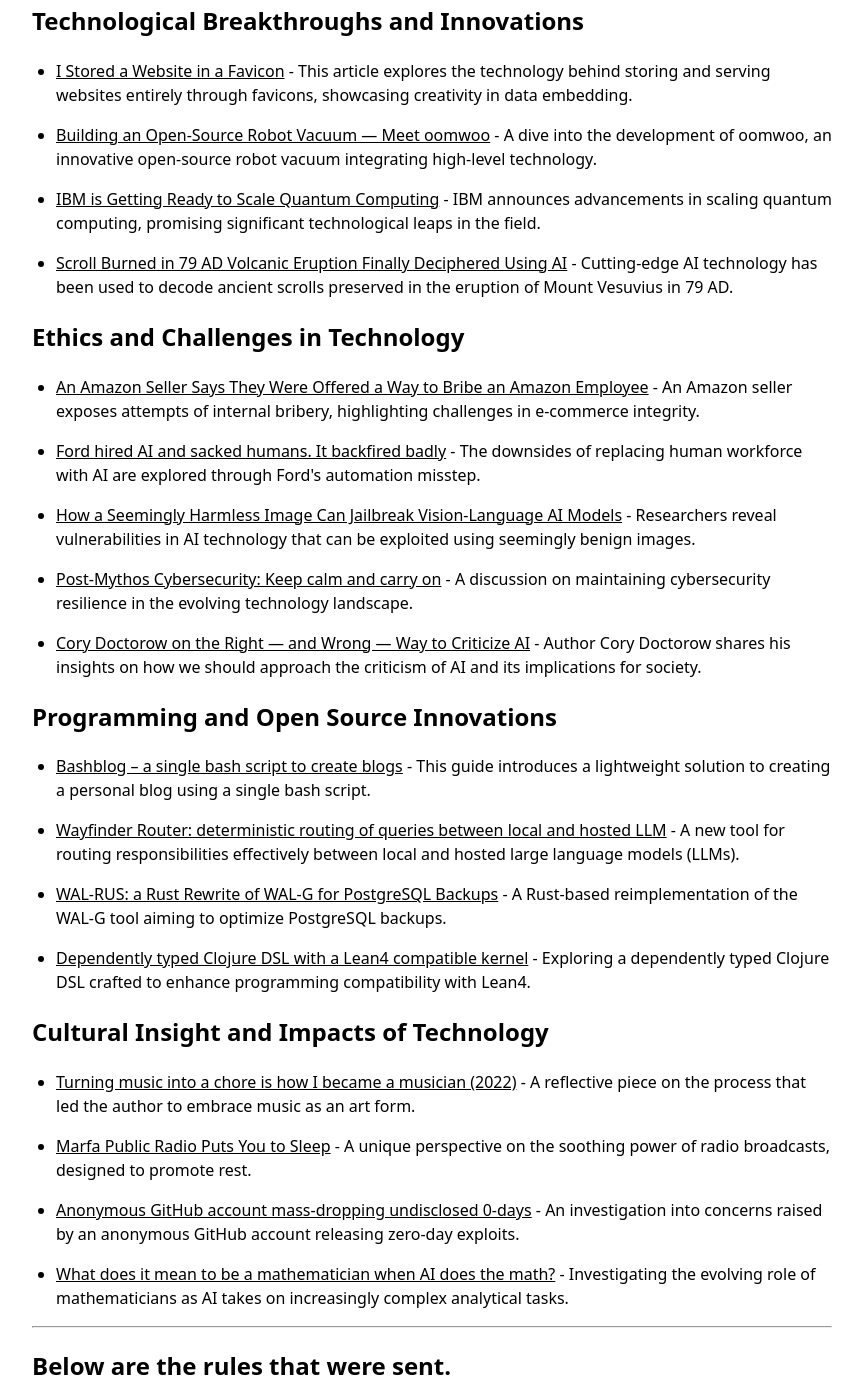
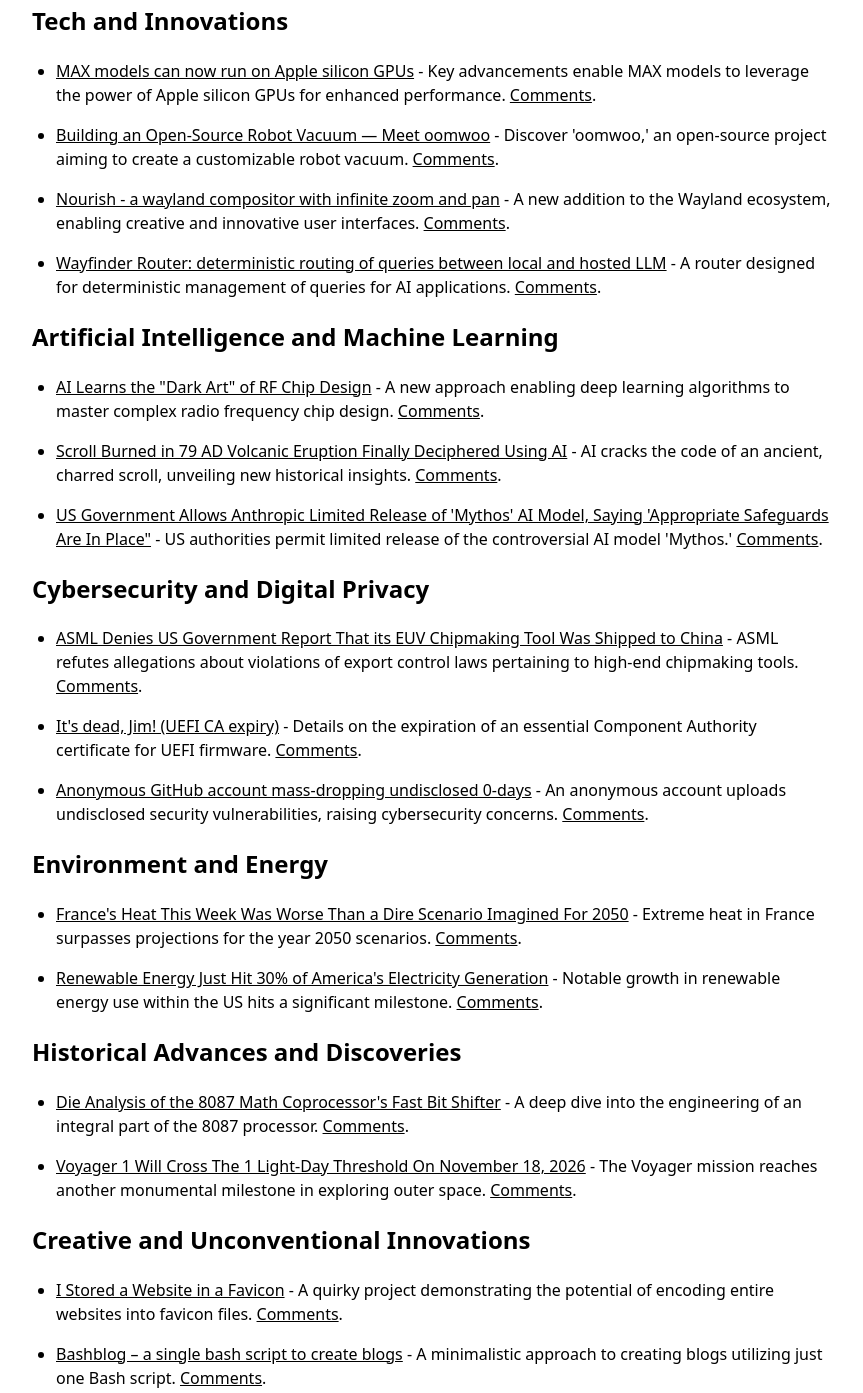
Before and after one commit to kherrick/news-summary, a website with bundled scripts: page index.html in a window 1280 px wide. Shown: the part 88-1481 px from the top of the page, without its empty margins (208-1071 px from the left). Built offline with nearby package versions, Linux system fonts and the light colour scheme.

Commit message:
add latest data: Sun Jun 28 10:42:17 UTC 2026

```diff
--- a/index.html
+++ b/index.html
@@ -85,37 +85,68 @@
   </head>
   <body>
     <h1><a href="https://kherrick.github.io/news-summary/">News Summary</a></h1>
-    <h2>Technological Breakthroughs and Innovations</h2>
+    <h2>Tech and Innovations</h2>
     <ul>
       <li>
         <p>
           <a
-            href="https://soylentnews.org/article.pl?sid=26/06/27/1818212&amp;from=rss"
-            >I Stored a Website in a Favicon</a
+            href="https://lobste.rs/s/4srepl/max_models_can_now_run_on_apple_silicon"
+            >MAX models can now run on Apple silicon GPUs</a
           >
-          - This article explores the technology behind storing and serving
-          websites entirely through favicons, showcasing creativity in data
-          embedding.
+          - Key advancements enable MAX models to leverage the power of Apple
+          silicon GPUs for enhanced performance.
+          <a
+            href="https://forum.modular.com/t/max-models-can-now-run-on-apple-silicon-gpus/3283"
+            >Comments</a
+          >.
         </p>
       </li>
       <li>
         <p>
           <a
-            href="https://makerspet.com/blog/building-an-open-source-robot-vacuum-meet-oomwoo/"
+            href="https://lobste.rs/s/qr1zhy/building_open_source_robot_vacuum_meet"
             >Building an Open-Source Robot Vacuum — Meet oomwoo</a
           >
-          - A dive into the development of oomwoo, an innovative open-source
-          robot vacuum integrating high-level technology.
+          - Discover &#39;oomwoo,&#39; an open-source project aiming to create a
+          customizable robot vacuum.
+          <a
+            href="https://makerspet.com/blog/building-an-open-source-robot-vacuum-meet-oomwoo/"
+            >Comments</a
+          >.
         </p>
       </li>
       <li>
         <p>
-          <a
-            href="https://hardware.slashdot.org/story/26/06/28/032226/ibm-is-getting-ready-to-scale-quantum-computing?utm_source=rss1.0mainlinkanon&amp;utm_medium=feed"
-            >IBM is Getting Ready to Scale Quantum Computing</a
+          <a href="https://lobste.rs/s/cychnm/nourish_wayland_compositor_with"
+            >Nourish - a wayland compositor with infinite zoom and pan</a
           >
-          - IBM announces advancements in scaling quantum computing, promising
-          significant technological leaps in the field.
+          - A new addition to the Wayland ecosystem, enabling creative and
+          innovative user interfaces.
+          <a href="https://github.com/y5-snowies/nourish">Comments</a>.
+        </p>
+      </li>
+      <li>
+        <p>
+          <a href="https://news.ycombinator.com/item?id=48704373"
+            >Wayfinder Router: deterministic routing of queries between local
+            and hosted LLM</a
+          >
+          - A router designed for deterministic management of queries for AI
+          applications.
+          <a href="https://github.com/itsthelore/wayfinder-router">Comments</a>.
+        </p>
+      </li>
+    </ul>
+    <h2>Artificial Intelligence and Machine Learning</h2>
+    <ul>
+      <li>
+        <p>
+          <a href="https://lobste.rs/s/bxhmjt/ai_learns_dark_art_rf_chip_design"
+            >AI Learns the &quot;Dark Art&quot; of RF Chip Design</a
+          >
+          - A new approach enabling deep learning algorithms to master complex
+          radio frequency chip design.
+          <a href="https://spectrum.ieee.org/ai-radio-chip-design">Comments</a>.
         </p>
       </li>
       <li>
@@ -125,144 +156,157 @@
             >Scroll Burned in 79 AD Volcanic Eruption Finally Deciphered Using
             AI</a
           >
-          - Cutting-edge AI technology has been used to decode ancient scrolls
-          preserved in the eruption of Mount Vesuvius in 79 AD.
-        </p>
-      </li>
-    </ul>
-    <h2>Ethics and Challenges in Technology</h2>
-    <ul>
-      <li>
-        <p>
+          - AI cracks the code of an ancient, charred scroll, unveiling new
+          historical insights.
           <a
-            href="https://yro.slashdot.org/story/26/06/28/0459214/an-amazon-seller-says-they-were-offered-a-way-to-bribe-an-amazon-employee?utm_source=rss1.0mainlinkanon&amp;utm_medium=feed"
-            >An Amazon Seller Says They Were Offered a Way to Bribe an Amazon
-            Employee</a
-          >
-          - An Amazon seller exposes attempts of internal bribery, highlighting
-          challenges in e-commerce integrity.
+            href="https://science.slashdot.org/comments.pl?sid=22297302&amp;cid=64931874"
+            >Comments</a
+          >.
         </p>
       </li>
       <li>
         <p>
           <a
-            href="https://www.the-independent.com/tech/ford-ai-automation-human-workers-b3003787.html"
-            >Ford hired AI and sacked humans. It backfired badly</a
+            href="https://news.slashdot.org/story/26/06/27/0159230/us-government-allows-anthropic-limited-release-of-mythos-ai-model-saying-appropriate-safeguards-are-in-place?utm_source=rss1.0mainlinkanon&amp;utm_medium=feed"
+            >US Government Allows Anthropic Limited Release of &#39;Mythos&#39;
+            AI Model, Saying &#39;Appropriate Safeguards Are In Place&quot;</a
           >
-          - The downsides of replacing human workforce with AI are explored
-          through Ford&#39;s automation misstep.
+          - US authorities permit limited release of the controversial AI model
+          &#39;Mythos.&#39;
+          <a
+            href="https://news.slashdot.org/comments.pl?sid=22297253&amp;cid=64931661"
+            >Comments</a
+          >.
+        </p>
+      </li>
+    </ul>
+    <h2>Cybersecurity and Digital Privacy</h2>
+    <ul>
+      <li>
+        <p>
+          <a
+            href="https://soylentnews.org/article.pl?sid=26/06/27/1815209&amp;from=rss"
+            >ASML Denies US Government Report That its EUV Chipmaking Tool Was
+            Shipped to China</a
+          >
+          - ASML refutes allegations about violations of export control laws
+          pertaining to high-end chipmaking tools.
+          <a
+            href="https://soylentnews.org/comments.pl?sid=52386&amp;cid=1298442"
+            >Comments</a
+          >.
+        </p>
+      </li>
+      <li>
+        <p>
+          <a href="https://lobste.rs/s/xz51yj/it_s_dead_jim_uefi_ca_expiry"
+            >It&#39;s dead, Jim! (UEFI CA expiry)</a
+          >
+          - Details on the expiration of an essential Component Authority
+          certificate for UEFI firmware.
+          <a href="https://blog.einval.com/2026/06/27#its_dead_jim">Comments</a
+          >.
+        </p>
+      </li>
+      <li>
+        <p>
+          <a href="https://news.ycombinator.com/item?id=48698617"
+            >Anonymous GitHub account mass-dropping undisclosed 0-days</a
+          >
+          - An anonymous account uploads undisclosed security vulnerabilities,
+          raising cybersecurity concerns.
+          <a href="https://github.com/bikini/exploitarium">Comments</a>.
+        </p>
+      </li>
+    </ul>
+    <h2>Environment and Energy</h2>
+    <ul>
+      <li>
+        <p>
+          <a
+            href="https://news.slashdot.org/story/26/06/27/2146244/frances-heat-this-week-was-worse-than-a-dire-scenario-imagined-for-2050?utm_source=rss1.0mainlinkanon&amp;utm_medium=feed"
+            >France&#39;s Heat This Week Was Worse Than a Dire Scenario Imagined
+            For 2050</a
+          >
+          - Extreme heat in France surpasses projections for the year 2050
+          scenarios.
+          <a
+            href="https://news.slashdot.org/comments.pl?sid=22297922&amp;cid=64931912"
+            >Comments</a
+          >.
         </p>
       </li>
       <li>
         <p>
           <a
-            href="https://slashdot.org/story/26/06/27/2249212/how-a-seemingly-harmless-image-can-jailbreak-vision-language-ai-models?utm_source=rss1.0mainlinkanon&amp;utm_medium=feed"
-            >How a Seemingly Harmless Image Can Jailbreak Vision-Language AI
-            Models</a
+            href="https://hardware.slashdot.org/story/26/06/28/0020230/renewable-energy-just-hit-30-of-americas-electricity-generation?utm_source=rss1.0mainlinkanon&amp;utm_medium=feed"
+            >Renewable Energy Just Hit 30% of America&#39;s Electricity
+            Generation</a
           >
-          - Researchers reveal vulnerabilities in AI technology that can be
-          exploited using seemingly benign images.
+          - Notable growth in renewable energy use within the US hits a
+          significant milestone.
+          <a
+            href="https://hardware.slashdot.org/comments.pl?sid=22297924&amp;cid=64931931"
+            >Comments</a
+          >.
+        </p>
+      </li>
+    </ul>
+    <h2>Historical Advances and Discoveries</h2>
+    <ul>
+      <li>
+        <p>
+          <a
+            href="https://soylentnews.org/article.pl?sid=26/06/25/0341243&amp;from=rss"
+            >Die Analysis of the 8087 Math Coprocessor&#39;s Fast Bit Shifter</a
+          >
+          - A deep dive into the engineering of an integral part of the 8087
+          processor.
+          <a
+            href="https://soylentnews.org/comments.pl?sid=52351&amp;cid=1298084"
+            >Comments</a
+          >.
         </p>
       </li>
       <li>
         <p>
           <a
-            href="https://cephalosec.com/blog/cybersecurity-in-the-post-mythos-era-keep-calm-and-carry-on/"
-            >Post-Mythos Cybersecurity: Keep calm and carry on</a
+            href="https://soylentnews.org/article.pl?sid=26/06/23/0941229&amp;from=rss"
+            >Voyager 1 Will Cross The 1 Light-Day Threshold On November 18,
+            2026</a
           >
-          - A discussion on maintaining cybersecurity resilience in the evolving
-          technology landscape.
+          - The Voyager mission reaches another monumental milestone in
+          exploring outer space.
+          <a
+            href="https://soylentnews.org/comments.pl?sid=52341&amp;cid=1298018"
+            >Comments</a
+          >.
+        </p>
+      </li>
+    </ul>
+    <h2>Creative and Unconventional Innovations</h2>
+    <ul>
+      <li>
+        <p>
+          <a
+            href="https://soylentnews.org/article.pl?sid=26/06/27/1818212&amp;from=rss"
+            >I Stored a Website in a Favicon</a
+          >
+          - A quirky project demonstrating the potential of encoding entire
+          websites into favicon files.
+          <a
+            href="https://soylentnews.org/comments.pl?sid=52387&amp;cid=1298446"
+            >Comments</a
+          >.
         </p>
       </li>
       <li>
         <p>
-          <a
-            href="https://soylentnews.org/article.pl?sid=26/06/25/0345250&amp;from=rss"
-            >Cory Doctorow on the Right — and Wrong — Way to Criticize AI</a
-          >
-          - Author Cory Doctorow shares his insights on how we should approach
-          the criticism of AI and its implications for society.
-        </p>
-      </li>
-    </ul>
-    <h2>Programming and Open Source Innovations</h2>
-    <ul>
-      <li>
-        <p>
-          <a href="https://github.com/cfenollosa/bashblog"
+          <a href="https://news.ycombinator.com/item?id=48704454"
             >Bashblog – a single bash script to create blogs</a
           >
-          - This guide introduces a lightweight solution to creating a personal
-          blog using a single bash script.
-        </p>
-      </li>
-      <li>
-        <p>
-          <a href="https://github.com/itsthelore/wayfinder-router"
-            >Wayfinder Router: deterministic routing of queries between local
-            and hosted LLM</a
-          >
-          - A new tool for routing responsibilities effectively between local
-          and hosted large language models (LLMs).
-        </p>
-      </li>
-      <li>
-        <p>
-          <a href="https://clickhouse.com/blog/walrus-postgres-backups-in-rust"
-            >WAL-RUS: a Rust Rewrite of WAL-G for PostgreSQL Backups</a
-          >
-          - A Rust-based reimplementation of the WAL-G tool aiming to optimize
-          PostgreSQL backups.
-        </p>
-      </li>
-      <li>
-        <p>
-          <a href="https://github.com/replikativ/ansatz"
-            >Dependently typed Clojure DSL with a Lean4 compatible kernel</a
-          >
-          - Exploring a dependently typed Clojure DSL crafted to enhance
-          programming compatibility with Lean4.
-        </p>
-      </li>
-    </ul>
-    <h2>Cultural Insight and Impacts of Technology</h2>
-    <ul>
-      <li>
-        <p>
-          <a
-            href="https://the.scapegoat.dev/turning-music-into-a-chore-is-what-made-me-an-artist/"
-            >Turning music into a chore is how I became a musician (2022)</a
-          >
-          - A reflective piece on the process that led the author to embrace
-          music as an art form.
-        </p>
-      </li>
-      <li>
-        <p>
-          <a
-            href="https://www.marfapublicradio.org/podcast/marfa-public-radio-puts-you-to-sleep"
-            >Marfa Public Radio Puts You to Sleep</a
-          >
-          - A unique perspective on the soothing power of radio broadcasts,
-          designed to promote rest.
-        </p>
-      </li>
-      <li>
-        <p>
-          <a href="https://github.com/bikini/exploitarium"
-            >Anonymous GitHub account mass-dropping undisclosed 0-days</a
-          >
-          - An investigation into concerns raised by an anonymous GitHub account
-          releasing zero-day exploits.
-        </p>
-      </li>
-      <li>
-        <p>
-          <a href="https://spectrum.ieee.org/ai-in-mathematics"
-            >What does it mean to be a mathematician when AI does the math?</a
-          >
-          - Investigating the evolving role of mathematicians as AI takes on
-          increasingly complex analytical tasks.
+          - A minimalistic approach to creating blogs utilizing just one Bash
+          script. <a href="https://github.com/cfenollosa/bashblog">Comments</a>.
         </p>
       </li>
     </ul>
@@ -308,6 +352,36 @@
       bulleted list that follows:
     </p>
     <ul>
+      <li>
+        <a
+          href="https://lobste.rs/s/4srepl/max_models_can_now_run_on_apple_silicon"
+          >2026-06-28, 09:21:19</a
+        >
+        -
+        <a
+          href="https://forum.modular.com/t/max-models-can-now-run-on-apple-silicon-gpus/3283"
+          >MAX models can now run on Apple silicon GPUs</a
+        >
+      </li>
+      <li>
+        <a
+          href="https://lobste.rs/s/1mgjz9/auditable_commercial_license_acl_v1_0"
+          >2026-06-28, 09:15:23</a
+        >
+        -
+        <a href="https://www.auditablelicense.org"
+          >Auditable Commercial License (ACL) v1.0</a
+        >
+      </li>
+      <li>
+        <a href="https://lobste.rs/s/cychnm/nourish_wayland_compositor_with"
+          >2026-06-28, 07:56:46</a
+        >
+        -
+        <a href="https://github.com/y5-snowies/nourish"
+          >Nourish - a wayland compositor with infinite zoom and pan</a
+        >
+      </li>
       <li>
         <a
           href="https://soylentnews.org/article.pl?sid=26/06/27/1818212&amp;from=rss"
@@ -411,16 +485,6 @@
         >
       </li>
       <li>
-        <a
-          href="https://lobste.rs/s/bh6usk/dependently_typed_clojure_dsl_with_lean4"
-          >2026-06-28, 02:51:15</a
-        >
-        -
-        <a href="https://github.com/replikativ/ansatz"
-          >Dependently typed Clojure DSL with a Lean4 compatible kernel</a
-        >
-      </li>
-      <li>
         <a href="https://news.ycombinator.com/item?id=48703759"
           >2026-06-28, 02:23:08</a
         >
@@ -428,16 +492,6 @@
         <a
           href="https://www.marfapublicradio.org/podcast/marfa-public-radio-puts-you-to-sleep"
           >Marfa Public Radio Puts You to Sleep</a
-        >
-      </li>
-      <li>
-        <a href="https://news.ycombinator.com/item?id=48703613"
-          >2026-06-28, 01:55:21</a
-        >
-        -
-        <a
-          href="https://www.thedrive.com/news/feds-killed-polestar-and-spared-volvo-that-should-terrify-you"
-          >Feds Killed Polestar and Spared Volvo</a
         >
       </li>
       <li>
@@ -636,16 +690,6 @@
         -
         <a href="https://www.postgresql.org/docs/19/pgplanadvice.html"
           >pg_plan_advice — help the planner get the right plan</a
-        >
-      </li>
-      <li>
-        <a href="https://news.ycombinator.com/item?id=48700834"
-          >2026-06-27, 19:09:49</a
-        >
-        -
-        <a href="https://ipcrawl.com/"
-          >IP Crawl: Living atlas of open webcams discovered on the public
-          internet</a
         >
       </li>
       <li>
@@ -981,29 +1025,10 @@
         >
       </li>
       <li>
-        <a
-          href="https://lobste.rs/s/hvd5hk/what_does_it_mean_be_mathematician_when_ai"
-          >2026-06-27, 00:27:42</a
-        >
-        -
-        <a href="https://spectrum.ieee.org/ai-in-mathematics"
-          >What does it mean to be a mathematician when AI does the math?</a
-        >
-      </li>
-      <li>
         <a href="https://lobste.rs/s/s138jl/nlnet_labs_llm_policy"
           >2026-06-27, 00:08:45</a
         >
         - <a href="https://nlnetlabs.nl/llm-policy/">NLNet Labs LLM Policy</a>
-      </li>
-      <li>
-        <a href="https://lobste.rs/s/xpdod3/visual_basic_on_pc_w_windows_3_1"
-          >2026-06-26, 22:38:19</a
-        >
-        -
-        <a href="https://stonetools.ghost.io/visualbasic-win31/"
-          >Visual Basic on the PC w/Windows 3.1</a
-        >
       </li>
       <li>
         <a
@@ -1026,6 +1051,17 @@
           href="https://soylentnews.org/article.pl?sid=26/06/25/0445223&amp;from=rss"
           >Automakers Could Stop Selling Cars in California Rather Than Comply
           With Tracking Laws</a
+        >
+      </li>
+      <li>
+        <a href="https://news.ycombinator.com/item?id=48689407"
+          >2026-06-26, 17:32:35</a
+        >
+        -
+        <a
+          href="https://typographica.org/on-typography/jim-parkinson-1941-2025/"
+          >From Hallmark to neon signs: A look at Jim Parkinson&apos;s career in
+          letter art</a
         >
       </li>
       <li>
@@ -1221,6 +1257,15 @@
         >
       </li>
       <li>
+        <a href="https://news.ycombinator.com/item?id=48658960"
+          >2026-06-24, 12:51:21</a
+        >
+        -
+        <a href="https://polypane.app/blog/experimenting-with-random-in-css/"
+          >Experimenting with Random() in CSS</a
+        >
+      </li>
+      <li>
         <a
           href="https://soylentnews.org/article.pl?sid=26/06/23/0934229&amp;from=rss"
           >2026-06-24, 11:42:00</a
```
Also changed, not shown: README.md.
